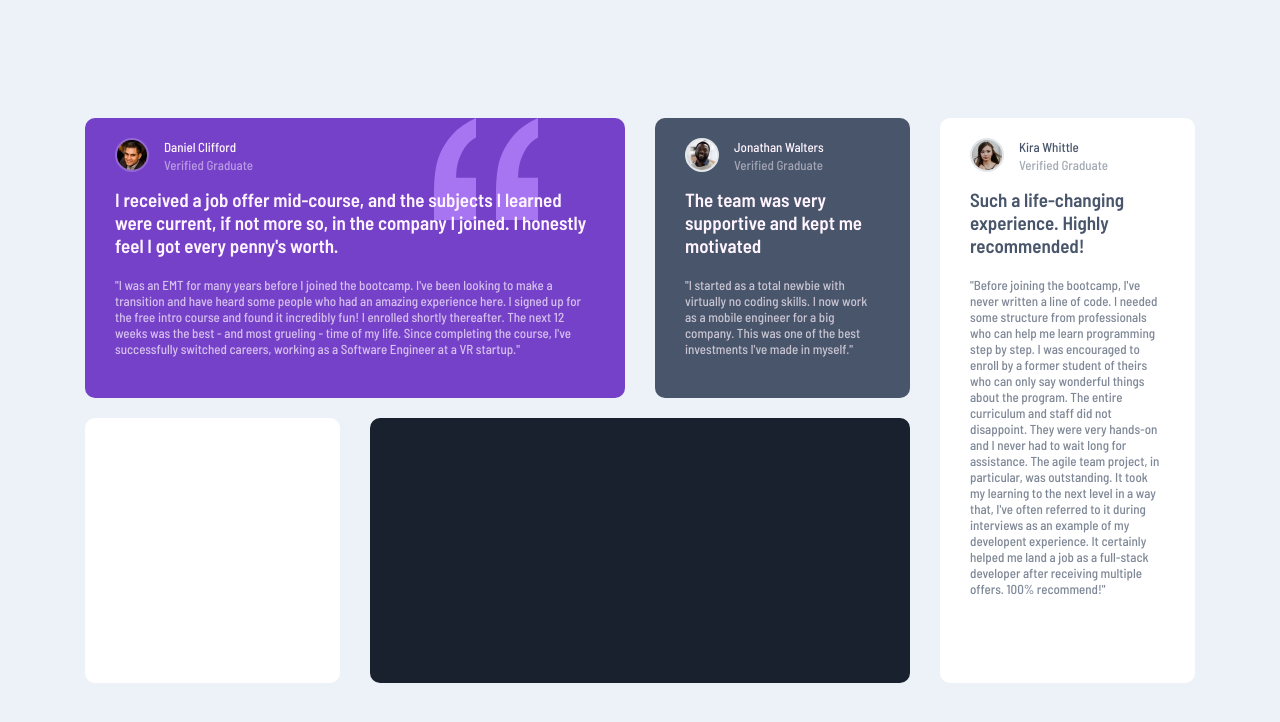
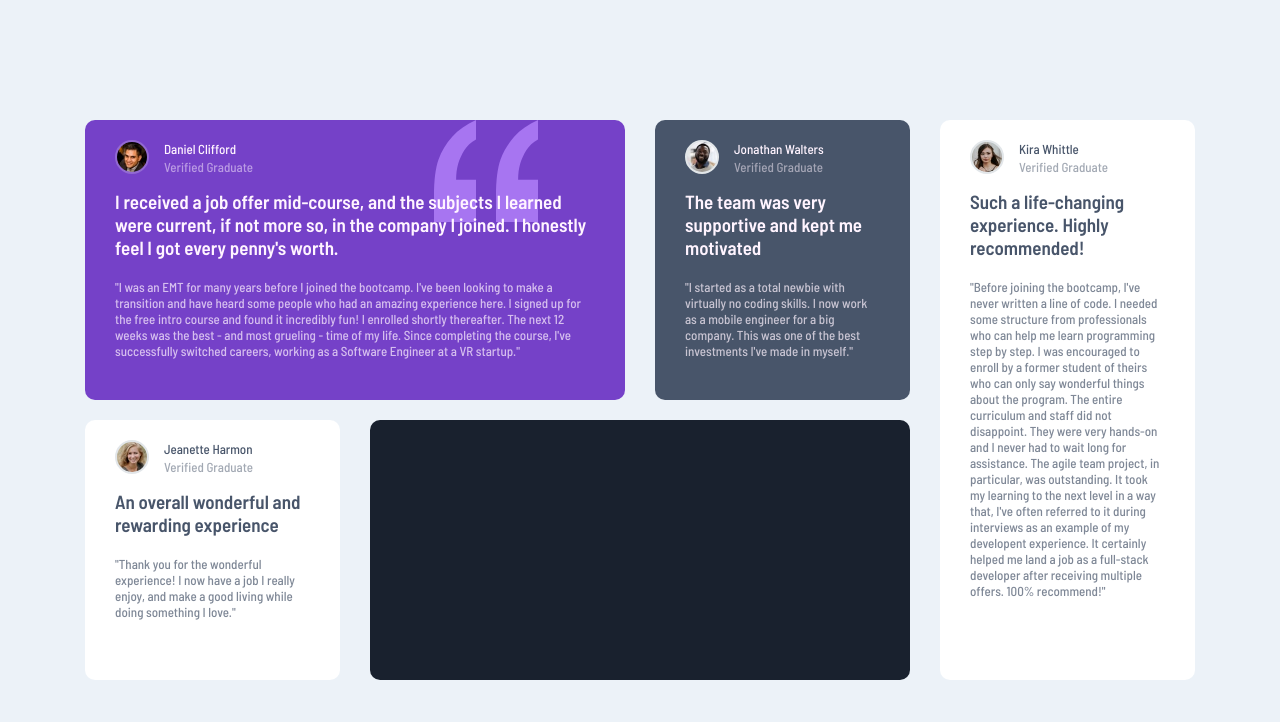
Before and after one commit to danielopq/testimonials, a plain HTML site: page index.html in a window 1280 px wide. Drawn offline with Linux system fonts and the light colour scheme.

Commit message:
fourth user done

```diff
--- a/css/stylesheet.css
+++ b/css/stylesheet.css
@@ -19,7 +19,7 @@ body{
 	display: grid;
 	grid-row-gap: 20px;
 	grid-column-gap: 30px;
-	grid-template-rows: 280px 265px;
+	grid-template-rows: 280px 260px;
 	grid-template-columns: 255px 255px 255px 255px;
 	grid-template-areas:
 		"test1 test1 test2 test3"
@@ -75,6 +75,15 @@ body{
 	background-color: white;
 }
 
+#testimonial-four div[class="user-pic"]{
+	background-image:url("../images/image-jeanette.jpg");
+	border-color: #e2e6e9;
+}
+
+#testimonial-four div{
+	color: hsl(217, 19%, 35%);
+}
+
 #testimonial-five{
 	grid-area: test5;
 	background-color: hsl(219, 29%, 14%);
--- a/index.html
+++ b/index.html
@@ -55,7 +55,21 @@
 				"Before joining the bootcamp, I've never written a line of code. I needed some structure from professionals who can help me learn programming step by step. I was encouraged to enroll by a former student of theirs who can only say wonderful things about the program. The entire curriculum and staff did not disappoint. They were very hands-on and I never had to wait long for assistance. The agile team project, in particular, was outstanding. It took my learning to the next level in a way that, I've often referred to it during interviews as an example of my developent experience. It certainly helped me land a job as a full-stack developer after receiving multiple offers. 100% recommend!"
 			</div>
 		</div>
-		<div id="testimonial-four" class="testimonial"></div>
+		<div id="testimonial-four" class="testimonial">
+			<div class="user">
+				<div class="user-pic"></div>
+				<div class="user-details">
+					<div class="user-name">Jeanette Harmon</div>
+					<div class="user-verified">Verified Graduate</div>
+				</div>
+			</div>
+			<div class="testimonial-title">
+				An overall wonderful and rewarding experience
+			</div>
+			<div class="testimonial-comment">
+				"Thank you for the wonderful experience! I now have a job I really enjoy, and make a good living while doing something I love."
+			</div>
+		</div>
 		<div id="testimonial-five" class="testimonial"></div>
 	</div>
 </body>
```
